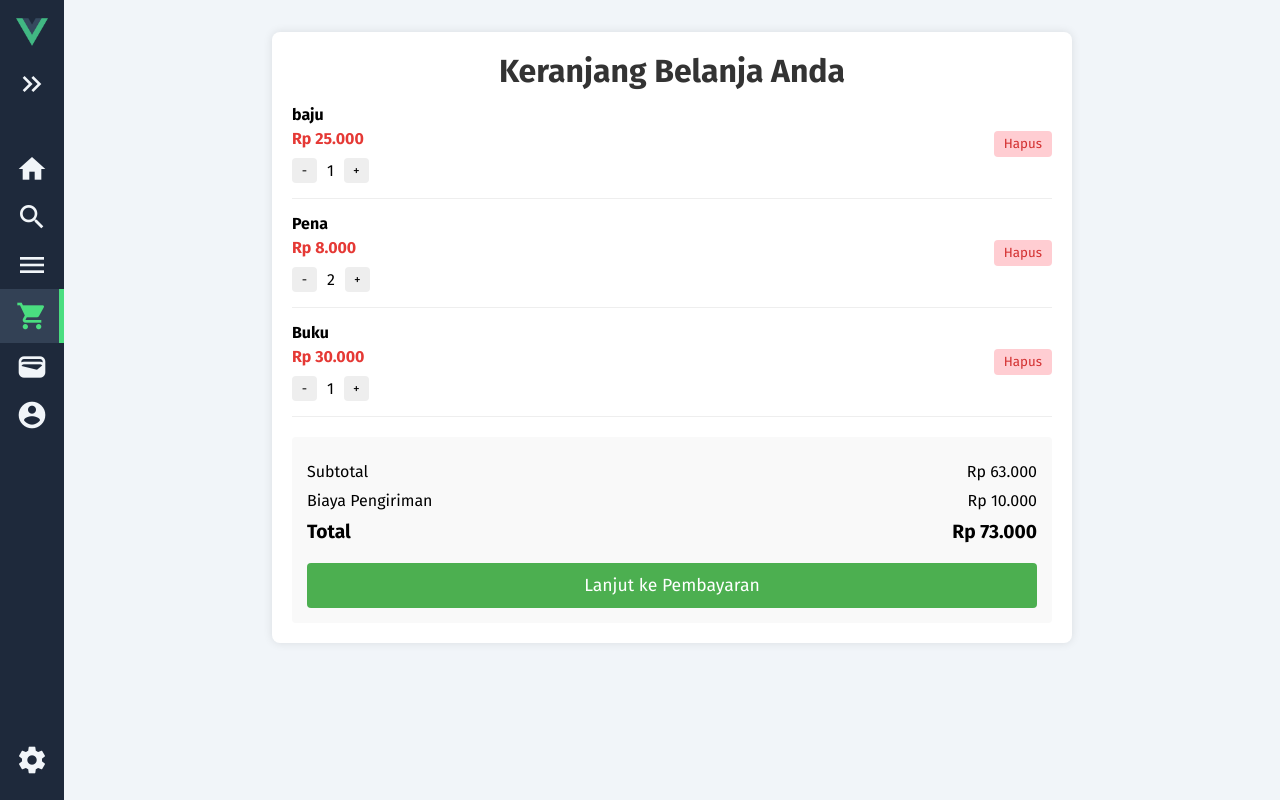
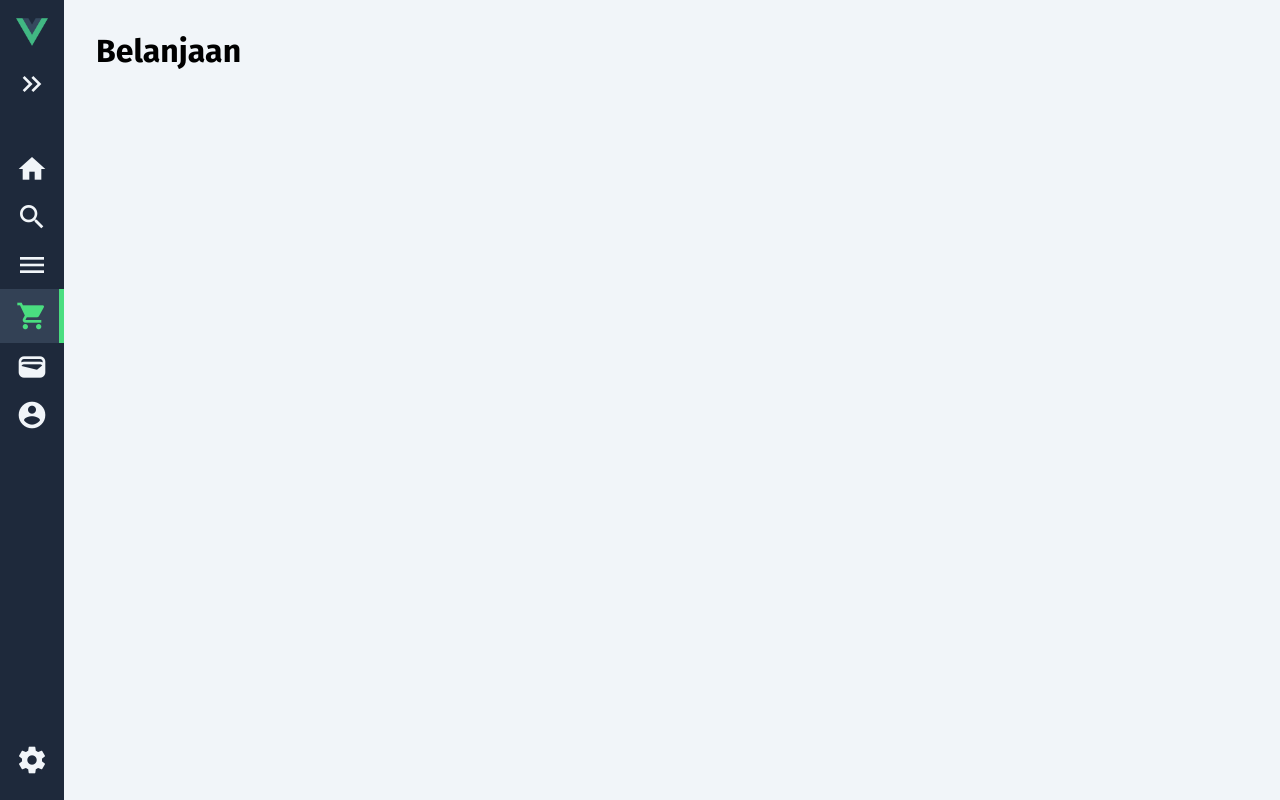
Before and after one commit to Arsyl-TI/pbk-p10-233510681-TArsyl, a Vue app: page /keranjang in a window 1280 px wide. Built offline with nearby package versions, Linux system fonts and the light colour scheme.

Commit message:
commit keempat

```diff
--- a/src/views/Keranjang.vue
+++ b/src/views/Keranjang.vue
@@ -1,163 +1,9 @@
 <template>
 	<main id="keranjang-page">
-		<div class="container">
-			<h1>Keranjang Belanja Anda</h1>
-
-			<div class="cart-items">
-				<!-- Item 1 -->
-				<div class="cart-item">
-					<div class="item-details">
-						<div class="item-name">baju</div>
-						<div class="item-price">Rp 25.000</div>
-						<div class="quantity-control">
-							<button class="quantity-btn">-</button>
-							<span class="quantity">1</span>
-							<button class="quantity-btn">+</button>
-						</div>
-					</div>
-					<button class="remove-btn">Hapus</button>
-				</div>
-
-				<!-- Item 2 -->
-				<div class="cart-item">
-					<div class="item-details">
-						<div class="item-name">Pena</div>
-						<div class="item-price">Rp 8.000</div>
-						<div class="quantity-control">
-							<button class="quantity-btn">-</button>
-							<span class="quantity">2</span>
-							<button class="quantity-btn">+</button>
-						</div>
-					</div>
-					<button class="remove-btn">Hapus</button>
-				</div>
-
-				<!-- Item 3 -->
-				<div class="cart-item">
-					<div class="item-details">
-						<div class="item-name">Buku</div>
-						<div class="item-price">Rp 30.000</div>
-						<div class="quantity-control">
-							<button class="quantity-btn">-</button>
-							<span class="quantity">1</span>
-							<button class="quantity-btn">+</button>
-						</div>
-					</div>
-					<button class="remove-btn">Hapus</button>
-				</div>
-			</div>
-
-			<div class="cart-summary">
-				<div class="summary-row">
-					<span>Subtotal</span>
-					<span>Rp 63.000</span>
-				</div>
-				<div class="summary-row">
-					<span>Biaya Pengiriman</span>
-					<span>Rp 10.000</span>
-				</div>
-				<div class="summary-row total">
-					<span>Total</span>
-					<span>Rp 73.000</span>
-				</div>
-
-				<button class="checkout-btn">Lanjut ke Pembayaran</button>
-			</div>
-		</div>
+			<h1>Belanjaan</h1>
 	</main>
 </template>
 
 <style>
-        .container {
-            max-width: 800px;
-            margin: 0 auto;
-            background-color: white;
-            padding: 20px;
-            border-radius: 8px;
-            box-shadow: 0 0 10px rgba(0,0,0,0.1);
-        }
-        h1 {
-            color: #333;
-            text-align: center;
-        }
-        .cart-item {
-            display: flex;
-            border-bottom: 1px solid #eee;
-            padding: 15px 0;
-            align-items: center;
-        }
-        .item-image {
-            width: 80px;
-            height: 80px;
-            object-fit: cover;
-            margin-right: 15px;
-            border-radius: 4px;
-        }
-        .item-details {
-            flex-grow: 1;
-        }
-        .item-name {
-            font-weight: bold;
-            margin-bottom: 5px;
-        }
-        .item-price {
-            color: #e53935;
-            font-weight: bold;
-        }
-        .quantity-control {
-            display: flex;
-            align-items: center;
-            margin-top: 10px;
-        }
-        .quantity-btn {
-            background-color: #eee;
-            border: none;
-            width: 25px;
-            height: 25px;
-            border-radius: 4px;
-            cursor: pointer;
-        }
-        .quantity {
-            margin: 0 10px;
-        }
-        .remove-btn {
-            background-color: #ffcdd2;
-            color: #d32f2f;
-            border: none;
-            padding: 5px 10px;
-            border-radius: 4px;
-            cursor: pointer;
-            margin-left: 15px;
-        }
-        .cart-summary {
-            margin-top: 20px;
-            padding: 15px;
-            background-color: #f9f9f9;
-            border-radius: 4px;
-        }
-        .summary-row {
-            display: flex;
-            justify-content: space-between;
-            margin: 10px 0;
-        }
-        .total {
-            font-weight: bold;
-            font-size: 1.2em;
-        }
-        .checkout-btn {
-            background-color: #4CAF50;
-            color: white;
-            border: none;
-            padding: 12px 20px;
-            width: 100%;
-            border-radius: 4px;
-            font-size: 1.1em;
-            cursor: pointer;
-            margin-top: 10px;
-        }
-        .empty-cart {
-            text-align: center;
-            padding: 40px 0;
-            color: #888;
-        }
+
 </style>
```
